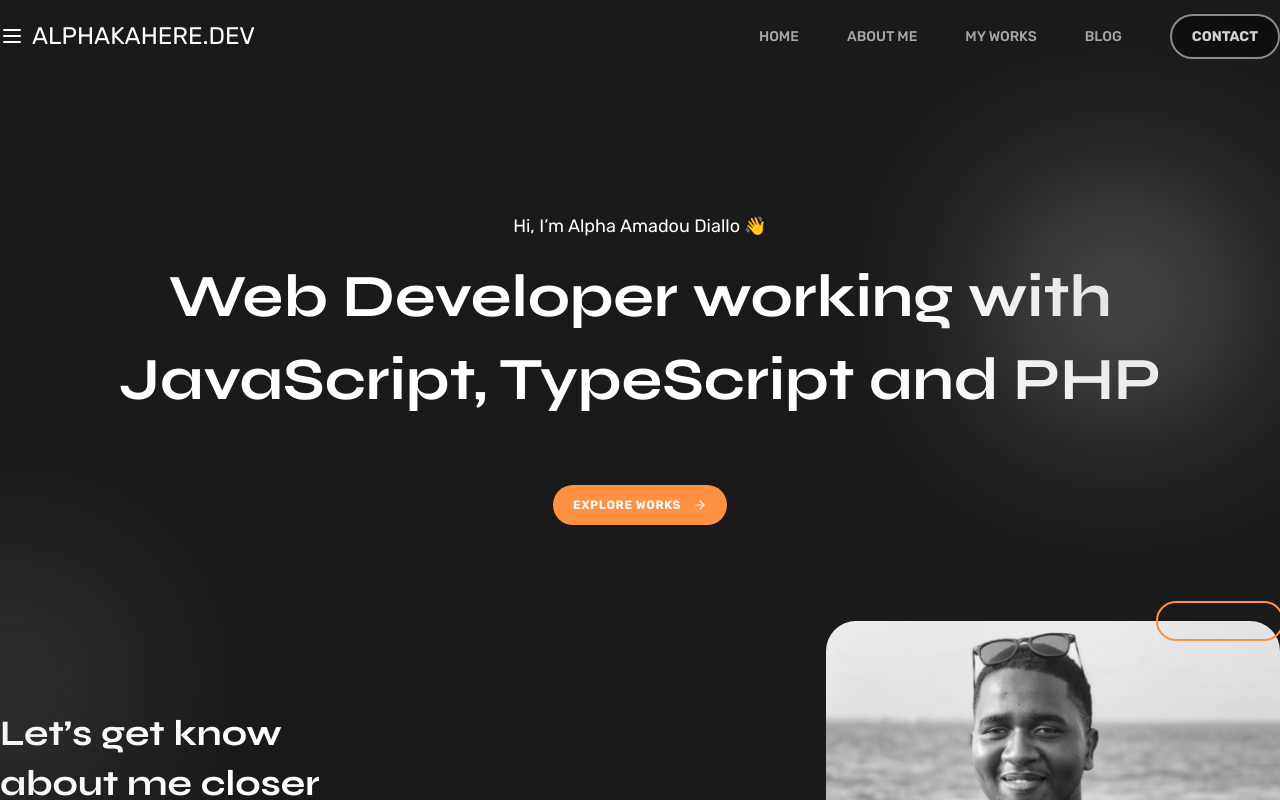
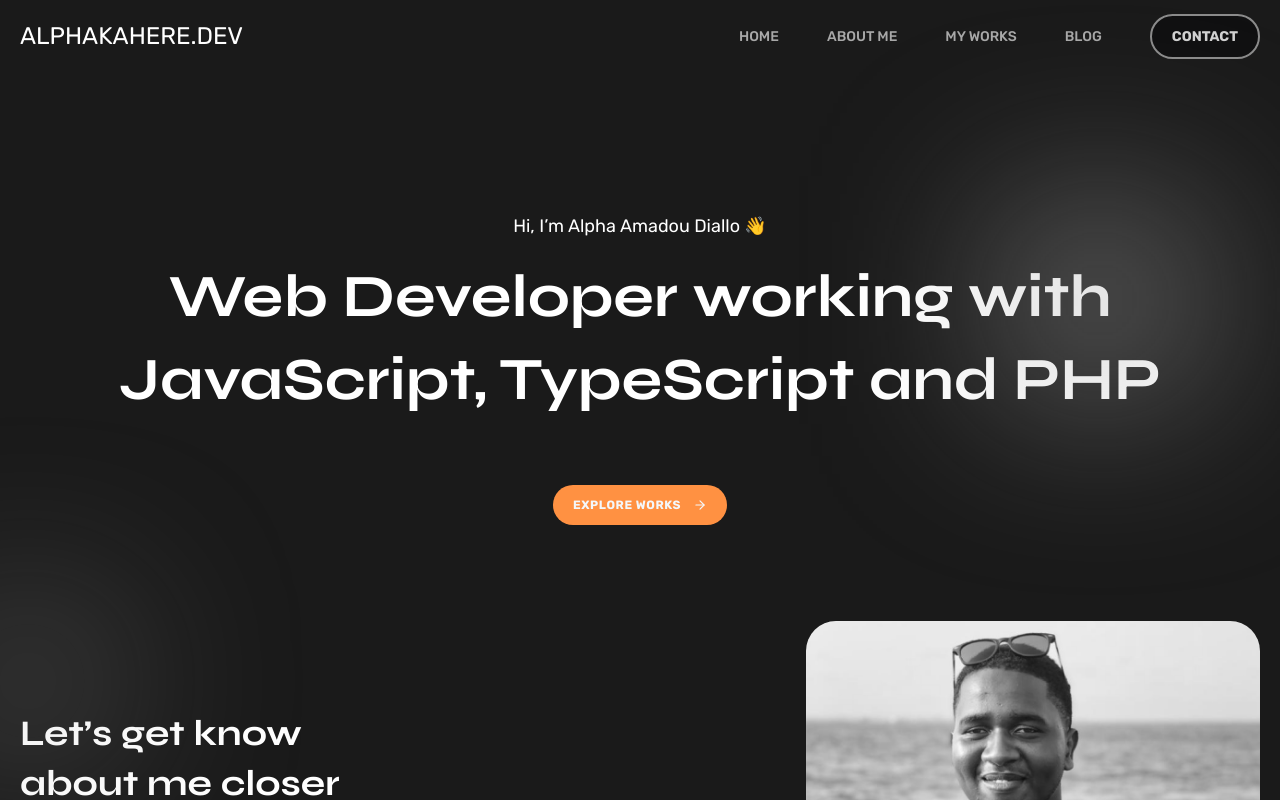
Before and after one commit to alphakahere/portofolio, a Next.js app: page / in a window 1280 px wide. Shown: the top 800 px of the page. Built offline with nearby package versions, Linux system fonts and the light colour scheme.

Commit message:
animation navbar

```diff
--- a/package.json
+++ b/package.json
@@ -9,7 +9,7 @@
     "lint": "next lint"
   },
   "dependencies": {
-    "framer-motion": "^10.16.5",
+    "framer-motion": "^10.18.0",
     "lucide-react": "^0.292.0",
     "next": "14.0.3",
     "react": "^18",
--- a/src/app/layout.tsx
+++ b/src/app/layout.tsx
@@ -19,7 +19,7 @@ export default function RootLayout({ children }: Props) {
 	return (
 		<html lang="en">
 			<body
-				className={`${rubik.className} bg-dark max-w-screen-2xl mx-auto py-5 snap-y snap-mandatory`}
+				className={`${rubik.className} bg-dark max-w-screen-2xl px-2 lg:px-5 2xl:px-10 mx-auto overflow-x-hidden py-5 snap-y snap-mandatory`}
 			>
 				<Header />
 				<main className="snap-y snap-mandatory">
--- a/src/components/About.tsx
+++ b/src/components/About.tsx
@@ -37,8 +37,8 @@ const About = () => {
 						alt="photo profil"
 						className="rounded-4xl filter grayscale hover:filter-none transition-all ease-in duration-300"
 					/>
-					<div className="w-14 h-44 border-2 border-primary rounded-4xl absolute -left-10 bottom-5" />
-					<div className="w-10 h-32 border-2 border-primary rounded-4xl absolute right-10 -top-16 rotate-90" />
+					<div className="w-14 h-44 border-1 border-primary rounded-4xl absolute -left-10 bottom-5" />
+					<div className="w-10 h-32 border-1 border-primary rounded-4xl absolute right-10 -top-16 rotate-90" />
 				</div>
 			</div>
 			<div className="w-32 h-20 bg-grey rounded-full absolute -left-14 top-5 blur-[100px]" />
--- a/src/components/Header.tsx
+++ b/src/components/Header.tsx
@@ -1,24 +1,38 @@
+"use client";
 import React from "react";
 import Navbar from "./Navbar";
 import { ArrowRightIcon } from "lucide-react";
 import { syne } from "@/constants/constants";
+import { motion } from "framer-motion";
+import { staggerContainer, textVariant } from "@/utils/motion";
 
 const Header = () => {
 	return (
 		<header className="mb-24">
 			<Navbar />
 			<div className="px-20">
-				<div className="flex flex-col items-center space-y-16 relative text-white">
+				<motion.div
+					className="flex flex-col items-center space-y-16 relative text-white"
+					// @ts-ignore
+					variants={staggerContainer}
+					initial="hidden"
+					whileInView="show"
+					viewport={{ once: false, amount: 0.25 }}
+				>
 					<div className="flex flex-col items-center space-y-4">
-						<p className="text-lg">
+						<motion.p
+							className="text-lg"
+							variants={textVariant(1.5)}
+						>
 							Hi, I’m Alpha Amadou Diallo 👋
-						</p>
-						<h1
+						</motion.p>
+						<motion.h1
 							className={`${syne.className} title-text text-6xl leading-snug text-center`}
+							variants={textVariant(1.4)}
 						>
 							Web Developer working with JavaScript,
 							TypeScript and PHP
-						</h1>
+						</motion.h1>
 						{/* <p className="text-center">
 							I&apos;m a full stack developer
 							(React.js & Laravel) with a focus on
@@ -36,7 +50,7 @@ const Header = () => {
 						<ArrowRightIcon width={14} />
 					</button>
 					<div className="w-40 h-32 bg-grey blur-[100px]  absolute right-0 -top-10" />
-				</div>
+				</motion.div>
 			</div>
 		</header>
 	);
--- a/src/components/Navbar.tsx
+++ b/src/components/Navbar.tsx
@@ -1,6 +1,9 @@
+"use client";
 import React from "react";
 import { Menu } from "lucide-react";
 import Link from "next/link";
+import { motion } from "framer-motion";
+import { navVariants } from "@/utils/motion";
 
 const menus = [
 	{ label: "Home", path: "home" },
@@ -12,11 +15,16 @@ const menus = [
 
 const Navbar = () => {
 	return (
-		<nav className="flex items-center justify-between mb-40 sticky top-0">
+		<motion.nav
+			variants={navVariants}
+			initial="hidden"
+			whileInView="show"
+			className="flex items-center justify-between mb-40"
+		>
 			<div className="flex items-center gap-2">
-				<button className="text-white">
+				{/* <button className="text-white">
 					<Menu />
-				</button>
+				</button> */}
 				<Link
 					href="/"
 					className="text-white text-2xl leading-8"
@@ -44,7 +52,7 @@ const Navbar = () => {
 					</Link>
 				</li>
 			</ul>
-		</nav>
+		</motion.nav>
 	);
 };
 
--- /dev/null
+++ b/src/utils/motion.ts
@@ -0,0 +1,164 @@
+export const navVariants = {
+	hidden: {
+		opacity: 0,
+		y: -50,
+		transition: {
+			type: "spring",
+			stiffness: 300,
+			damping: 140,
+		},
+	},
+	show: {
+		opacity: 1,
+		y: 0,
+		transition: {
+			type: "spring",
+			stiffness: 80,
+			delay: 0.5,
+		},
+	},
+};
+
+//   export const slideIn = (direction, type, delay, duration) => ({
+//     hidden: {
+//       x: direction === 'left' ? '-100%' : direction === 'right' ? '100%' : 0,
+//       y: direction === 'up' ? '100%' : direction === 'down' ? '100%' : 0,
+//     },
+//     show: {
+//       x: 0,
+//       y: 0,
+//       transition: {
+//         type,
+//         delay,
+//         duration,
+//         ease: 'easeOut',
+//       },
+//     },
+//   });
+
+export const staggerContainer = (
+	staggerChildren?: any,
+	delayChildren?: number
+) => ({
+	hidden: {},
+	show: {
+		transition: {
+			staggerChildren,
+			delayChildren,
+		},
+	},
+});
+
+export const textVariant = (delay: number) => ({
+	hidden: {
+		y: 50,
+		opacity: 0,
+	},
+	show: {
+		y: 0,
+		opacity: 1,
+		transition: {
+			type: "spring",
+			duration: 2.5,
+			delay: 0.6,
+		},
+	},
+});
+
+//   export const textContainer = {
+//     hidden: {
+//       opacity: 0,
+//     },
+//     show: (i = 1) => ({
+//       opacity: 1,
+//       transition: { staggerChildren: 0.1, delayChildren: i * 0.1 },
+//     }),
+//   };
+
+//   export const textVariant2 = {
+//     hidden: {
+//       opacity: 0,
+//       y: 20,
+//     },
+//     show: {
+//       opacity: 1,
+//       y: 0,
+//       transition: {
+//         type: 'tween',
+//         ease: 'easeIn',
+//       },
+//     },
+//   };
+
+//   export const fadeIn = (direction, type, delay, duration) => ({
+//     hidden: {
+//       x: direction === 'left' ? 100 : direction === 'right' ? -100 : 0,
+//       y: direction === 'up' ? 100 : direction === 'down' ? -100 : 0,
+//       opacity: 0,
+//     },
+//     show: {
+//       x: 0,
+//       y: 0,
+//       opacity: 1,
+//       transition: {
+//         type,
+//         delay,
+//         duration,
+//         ease: 'easeOut',
+//       },
+//     },
+//   });
+
+//   export const planetVariants = (direction) => ({
+//     hidden: {
+//       x: direction === 'left' ? '-100%' : '100%',
+//       rotate: 120,
+//     },
+//     show: {
+//       x: 0,
+//       rotate: 0,
+//       transition: {
+//         type: 'spring',
+//         duration: 1.8,
+//         delay: 0.5,
+//       },
+//     },
+//   });
+
+//   export const zoomIn = (delay, duration) => ({
+//     hidden: {
+//       scale: 0,
+//       opacity: 0,
+//     },
+//     show: {
+//       scale: 1,
+//       opacity: 1,
+//       transition: {
+//         type: 'tween',
+//         delay,
+//         duration,
+//         ease: 'easeOut',
+//       },
+//     },
+//   });
+
+//   export const footerVariants = {
+//     hidden: {
+//       opacity: 0,
+//       y: 50,
+//       transition: {
+//         type: 'spring',
+//         stiffness: 300,
+//         damping: 140,
+//       },
+//     },
+//     show: {
+//       opacity: 1,
+//       y: 0,
+//       transition: {
+//         type: 'spring',
+//         stiffness: 80,
+//         delay: 0.5,
+//       },
+//     },
+//   };
```
Also changed, not shown: 1 other file (tests, documents, lock files or other folders).
